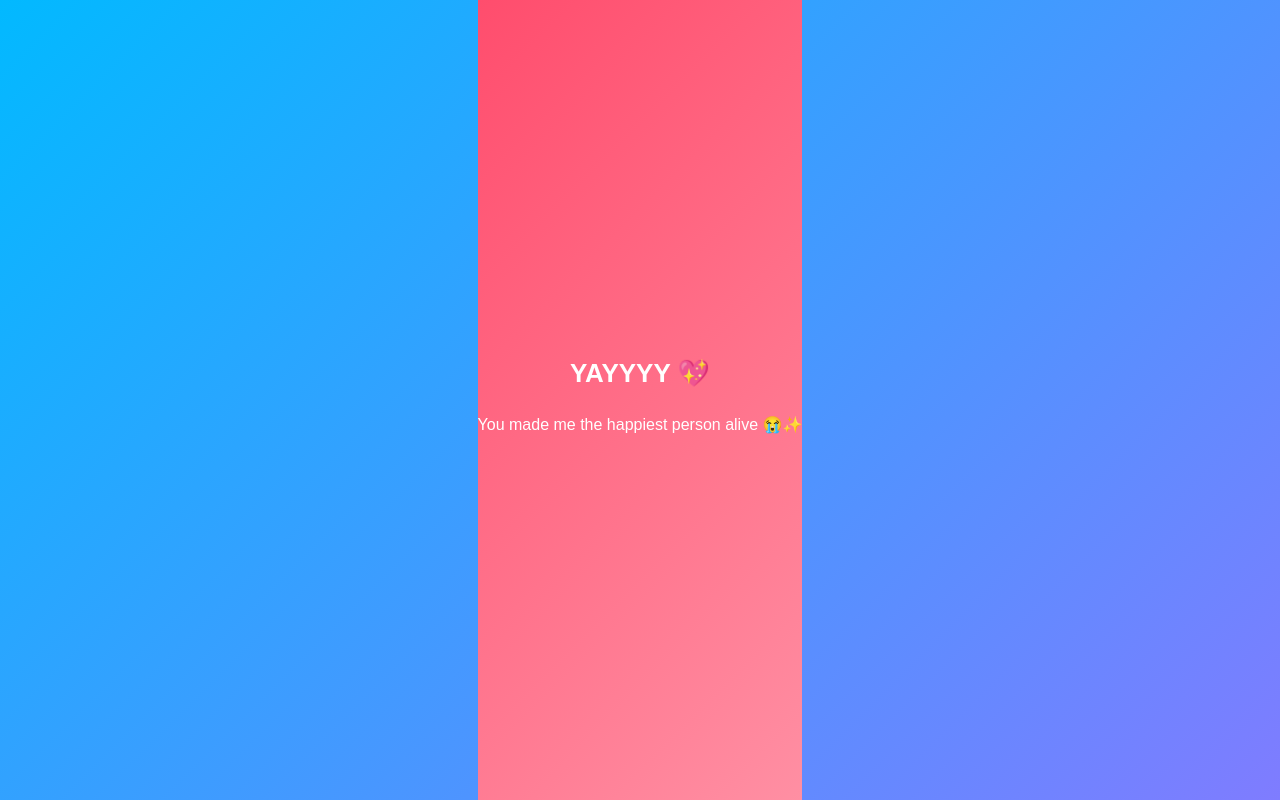
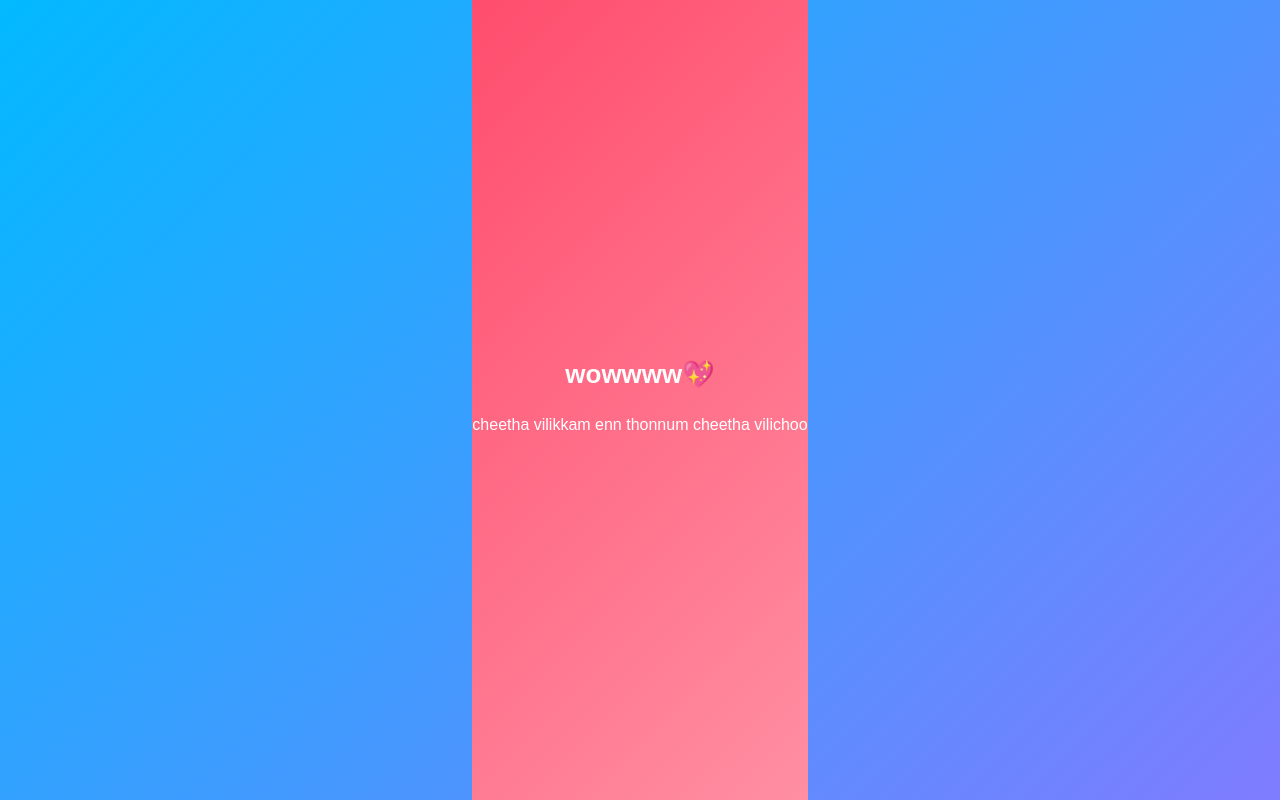
Before and after one commit to Aparnabenny/hey-vaazha, a plain HTML site: page index.html in a window 1280 px wide. Both pictures are taken after a click on the button "Yes 😀". Drawn offline with Linux system fonts and the light colour scheme.

Commit message:
Update index.html

```diff
--- a/index.html
+++ b/index.html
@@ -84,8 +84,8 @@
                     font-family:Arial;
                     text-align:center;">
 
-                    <h1>YAYYYY 💖</h1>
-                    <p>You made me the happiest person alive 😭✨</p>
+                    <h1>wowwww💖</h1>
+                    <p>cheetha vilikkam enn thonnum cheetha vilichoo</p>
                 </div>
             `;
         }
```
